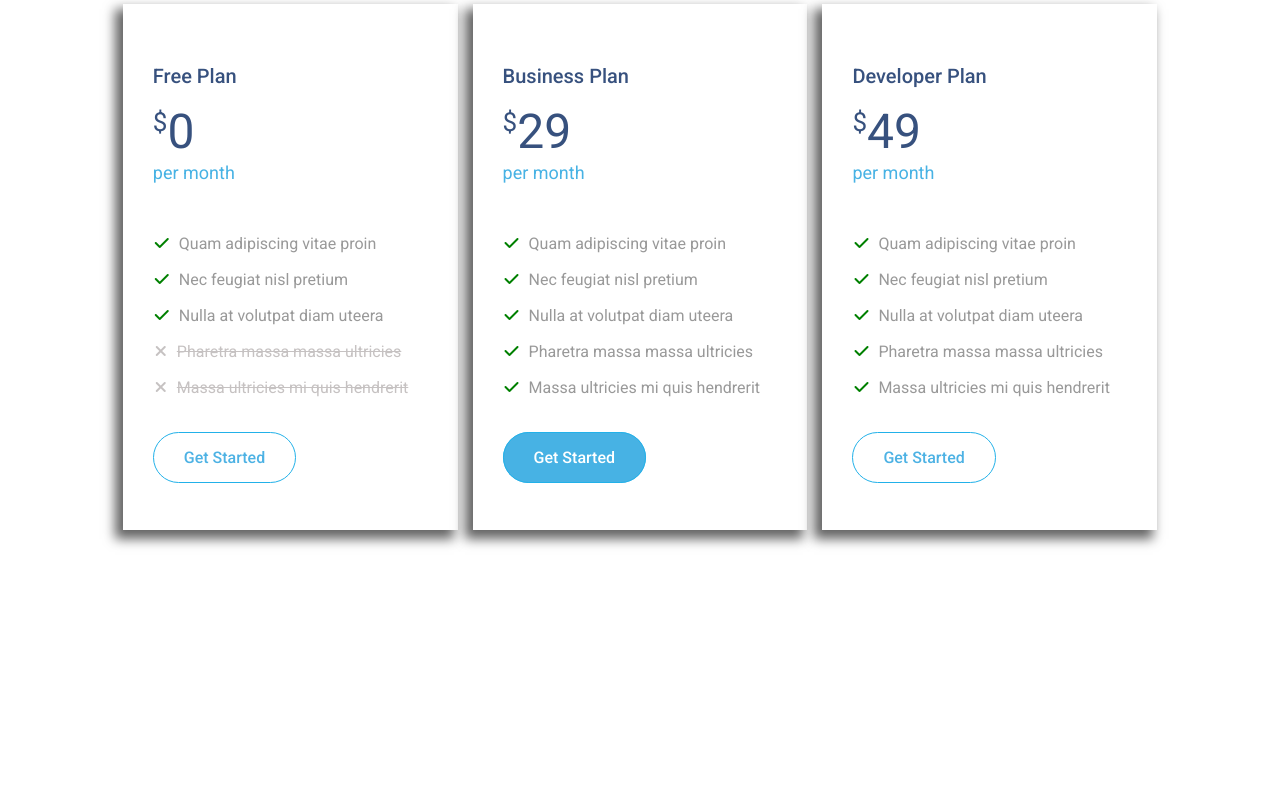
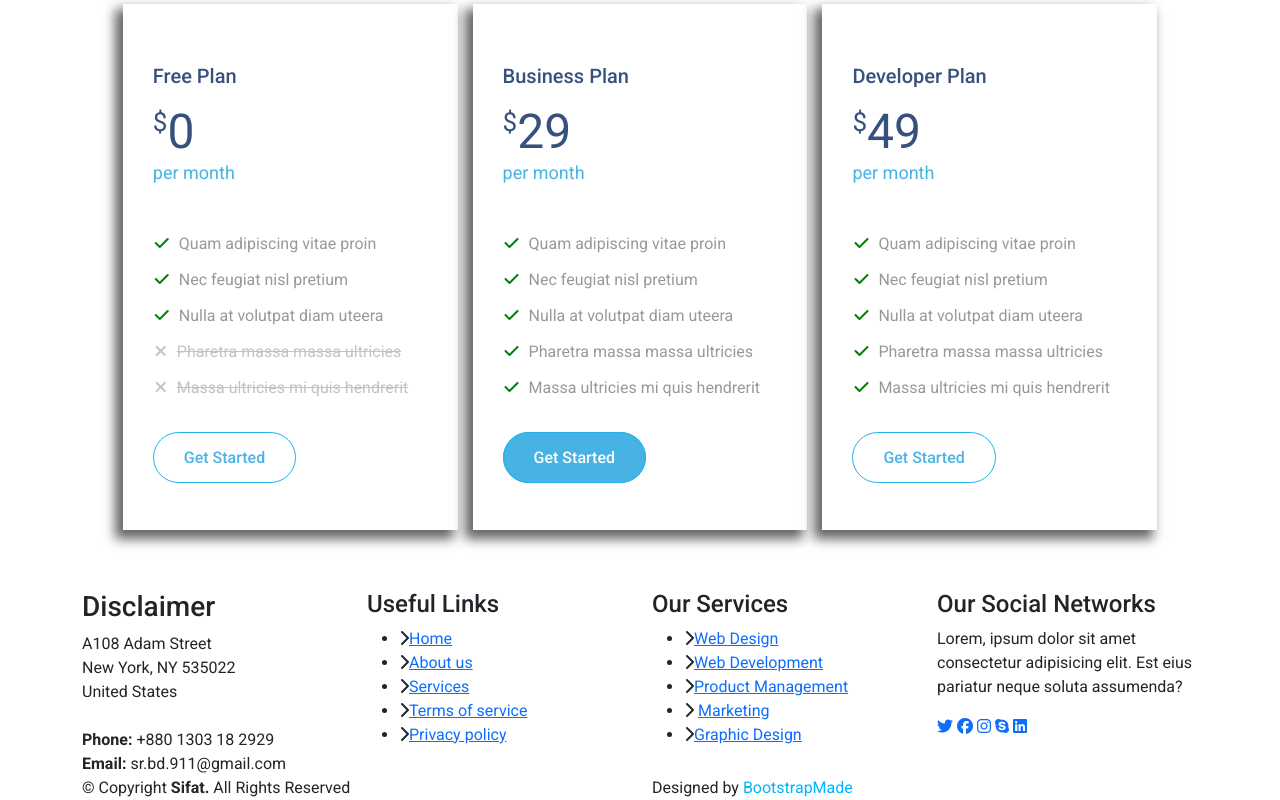
Before and after one commit to srbd911/Sifat_2, a plain HTML site: page index.html in a window 1280 px wide. Shown: the part 5187-5987 px from the top of the page. Before the commit the page ends 5777 px from the top, so only its background shows below. Drawn offline with nearby package versions, Linux system fonts and the light colour scheme.

Commit message:
index.html added with footer1 and footer2

```diff
--- a/index.html
+++ b/index.html
@@ -520,6 +520,67 @@
     </div>
   </section>
 
+  <section id="footer">
+    <div class="container">
+      <div class="row">
+        <div class="col-lg-3 col-6 col-sm-6 col-md-6 footer-item">
+          <h3>Disclaimer</h3>
+          <span>A108 Adam Street</span><br>
+          <span>New York, NY 535022</span><br>
+          <span>United States</span><br><br>
+          <span><strong>Phone:</strong> +880 1303 18 2929</span><br>
+          <span><strong>Email:</strong> sr.bd.911@gmail.com</span>
+        </div>
+        <div class="col-lg-3 col-6 col-sm-6 col-md-6 footer-item">
+          <h4>Useful Links</h4>
+          <ul>
+            <li><i class="fa-solid fa-chevron-right"></i><a href="#">Home</a></li>
+            <li><i class="fa-solid fa-chevron-right"></i><a href="#">About us</a></li>
+            <li><i class="fa-solid fa-chevron-right"></i><a href="#">Services</a></li>
+            <li><i class="fa-solid fa-chevron-right"></i><a href="#">Terms of service</a></li>
+            <li><i class="fa-solid fa-chevron-right"></i><a href="#">Privacy policy</a></li>
+          </ul>
+        </div>
+        <div class="col-lg-3 col-6 col-sm-6 col-md-6 footer-item">
+          <h4>Our Services</h4>
+          <ul>
+            <li><i class="fa-solid fa-chevron-right"></i><a href="#">Web Design</a></li>
+            <li><i class="fa-solid fa-chevron-right"></i><a href="#">Web Development</a></li>
+            <li><i class="fa-solid fa-chevron-right"></i><a href="#">Product Management</a></li>
+            <li><i class="fa-solid fa-chevron-right"></i>
+              <a href="#">
+                Marketing</a>
+            </li>
+            <li><i class="fa-solid fa-chevron-right"></i><a href="#">Graphic Design</a></li>
+          </ul>
+        </div>
+        <div class="col-lg-3 col-6 col-sm-6 col-md-6 footer-item social">
+          <h4>Our Social Networks</h4>
+          <p>Lorem, ipsum dolor sit amet consectetur adipisicing elit. Est eius pariatur neque soluta assumenda?</p>
+          <a href="#"><i class="fa-brands fa-twitter"></i></a>
+          <a href="#"><i class="fa-brands fa-facebook"></i></a>
+          <a href="#"><i class="fa-brands fa-instagram"></i></a>
+          <a href="#"><i class="fa-brands fa-skype"></i></a>
+          <a href="#"><i class="fa-brands fa-linkedin"></i></a>
+        </div>
+      </div>
+    </div>
+  </section>
+
+  <section id="footer02">
+    <div class="container">
+      <div class="row">
+        <div class="col-lg-6 col-12 col-sm-12 col-md-6 footer02">
+          <span>&copy Copyright <strong>Sifat.</strong> All Rights Reserved</span>
+        </div>
+        <div class="col-lg-6 col-12 col-sm-12 col-md-6 footer02">
+          <span>Designed by <span style="color: #00B4FF;">BootstrapMade</span></span>
+        </div>
+      </div>
+    </div>
+  </section>
+
+
 
 
   <div class="backToTop">
```
